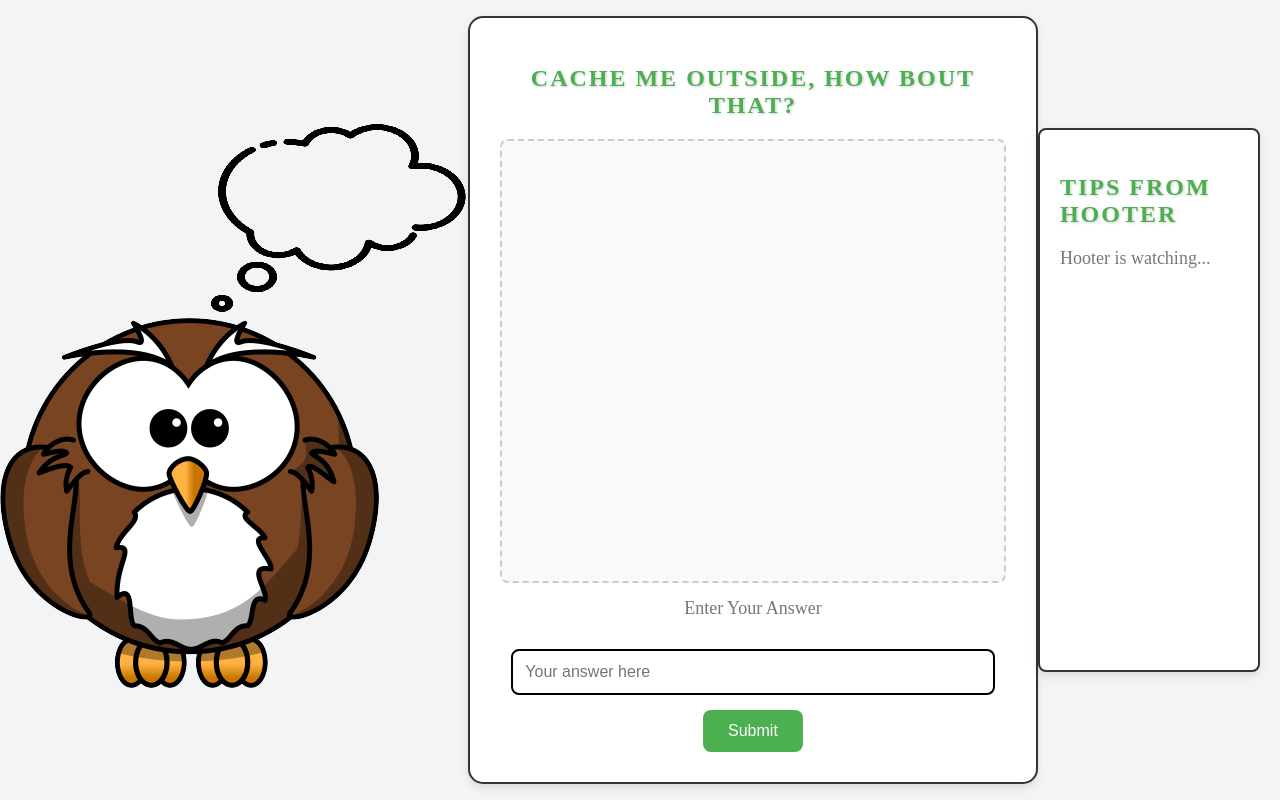
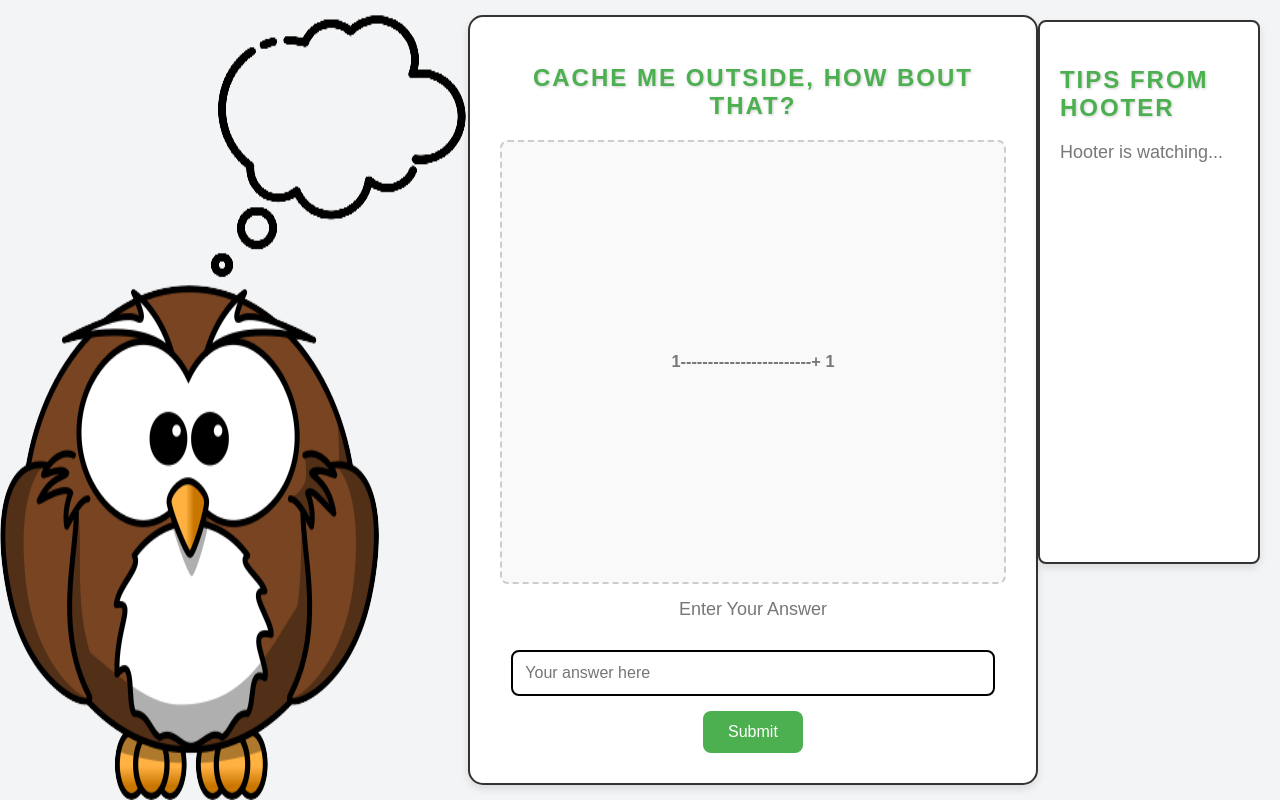
Before and after one commit to agohn12/TartanHacks2025, a plain HTML site: page TartanHacks.html in a window 1280 px wide. Drawn offline with Linux system fonts and the light colour scheme; no server answers.

Commit message:
Added addition problems to UI

```diff
--- a/script.js
+++ b/script.js
@@ -15,7 +15,7 @@ NegativeEmotions = ["angry", "sad", "disgust", "fear"]
 // Define the async function
 async function getEmotions() {
     try {
-        const response = await fetch('http://127.0.0.1:5000/get_emotions'); // Adjust URL for your server
+        const response = await fetch('http://127.0.0.1:5000/get_emotions');
         const data = await response.json();
         //console.log('Response from Python:', data.dominant_emotion);
         currentEmotion = data.dominant_emotion
@@ -49,8 +49,13 @@ function getNextProblem() {
 function displayProblem()
 {
     number1.textContent = num1;
-    number2.textContent = num2;
+    number2.textContent = "+ " + num2;
     line.textContent = "------------------------";
+
+    board.innerHTML = '';
+    board.appendChild(number1);
+    board.appendChild(line);
+    board.appendChild(number2);
 }
 
 // Set up window.onload
@@ -58,5 +63,4 @@ window.onload = function() {
     getEmotions();  // Call the function when the page has loaded
     displayProblem();
     setInterval(getEmotions, 5000);
-
 };
--- a/style.css
+++ b/style.css
@@ -3,11 +3,6 @@ body {
   padding: 0;
   height: 100%;
   display: flex;
-<<<<<<< HEAD
-=======
-  justify-content: center;
-  align-items: center;
->>>>>>> ec47cef1b2cafb4d9db215abc259eb387a1c9053
   font-family: 'Arial', sans-serif;
   background-color: #f3f4f6;
   color: #333;
```
Also changed, not shown: 1 other file.
